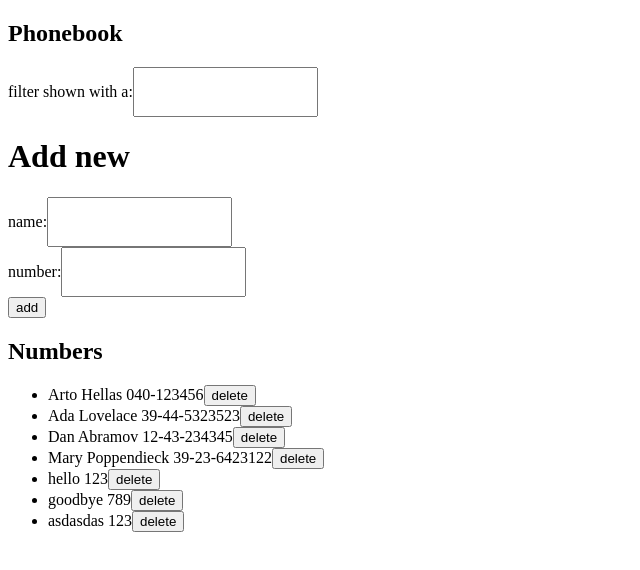
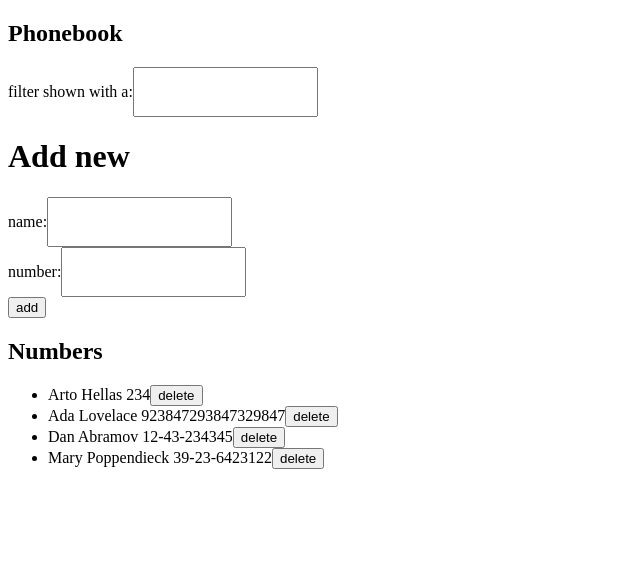
Before and after one commit to NeggFriedRice/fullstackopen, a React (Vite) app in the folder part2/phonebook/: page / in a window 1280 px wide. Shown: the top 570 px of the page, without its empty margins (0-640 px from the left). Built offline with nearby package versions, Linux system fonts and the light colour scheme; data requests are answered from the project's data file.

Commit message:
Complet exercise 2.15

```diff
--- a/part2/phonebook/db.json
+++ b/part2/phonebook/db.json
@@ -2,12 +2,12 @@
   "persons": [
     {
       "name": "Arto Hellas",
-      "number": "040-123456",
+      "number": "234",
       "id": "1"
     },
     {
       "name": "Ada Lovelace",
-      "number": "39-44-5323523",
+      "number": "923847293847329847",
       "id": "2"
     },
     {
@@ -19,21 +19,6 @@
       "name": "Mary Poppendieck",
       "number": "39-23-6423122",
       "id": "4"
-    },
-    {
-      "id": "392f",
-      "name": "hello",
-      "number": "123"
-    },
-    {
-      "id": "2409",
-      "name": "goodbye",
-      "number": "789"
-    },
-    {
-      "id": "5bc2",
-      "name": "asdasdas",
-      "number": "123"
     }
   ]
 }
--- a/part2/phonebook/src/App.jsx
+++ b/part2/phonebook/src/App.jsx
@@ -41,8 +41,22 @@ const App = () => {
     event.preventDefault()
     const nameExists = persons.some((person) => person.name === newName)
     if (nameExists) {
-      alert(`${newName} is already in the phonebook`)
+      alert(`${newName} is already in the phonebook, updating their number`)
       setNewName("")
+
+      const existingPerson = persons.find(person => person.name === newName)
+      const idToChange = existingPerson.id
+
+      const updateObject = {
+        name: newName,
+        number: newNumber
+      }
+
+      personService.updatePerson(idToChange, updateObject)
+      .then(response => {
+        setPersons(persons.map((person) => person.id !== idToChange ? person : response))
+      })
+
       return
     } else {
       // Pre-2.12 exercise
--- a/part2/phonebook/src/services/persons.js
+++ b/part2/phonebook/src/services/persons.js
@@ -14,10 +14,16 @@ const addPerson = (newPerson) => {
     return request.then((response) => response.data)
 }
 
+// PUT request
+const updatePerson = (id, updateObject) => {
+    const request = axios.put(`${baseUrl}/${id}`, updateObject)
+    return request.then(response => response.data)
+}
+
 // DELETE request
 const deletePerson = (id) => {
     const request = axios.delete(`${baseUrl}/${id}`)
     return request.then((response) => response.data)
 }
 
-export default { getAll, addPerson, deletePerson }
+export default { getAll, addPerson, updatePerson, deletePerson }
```
